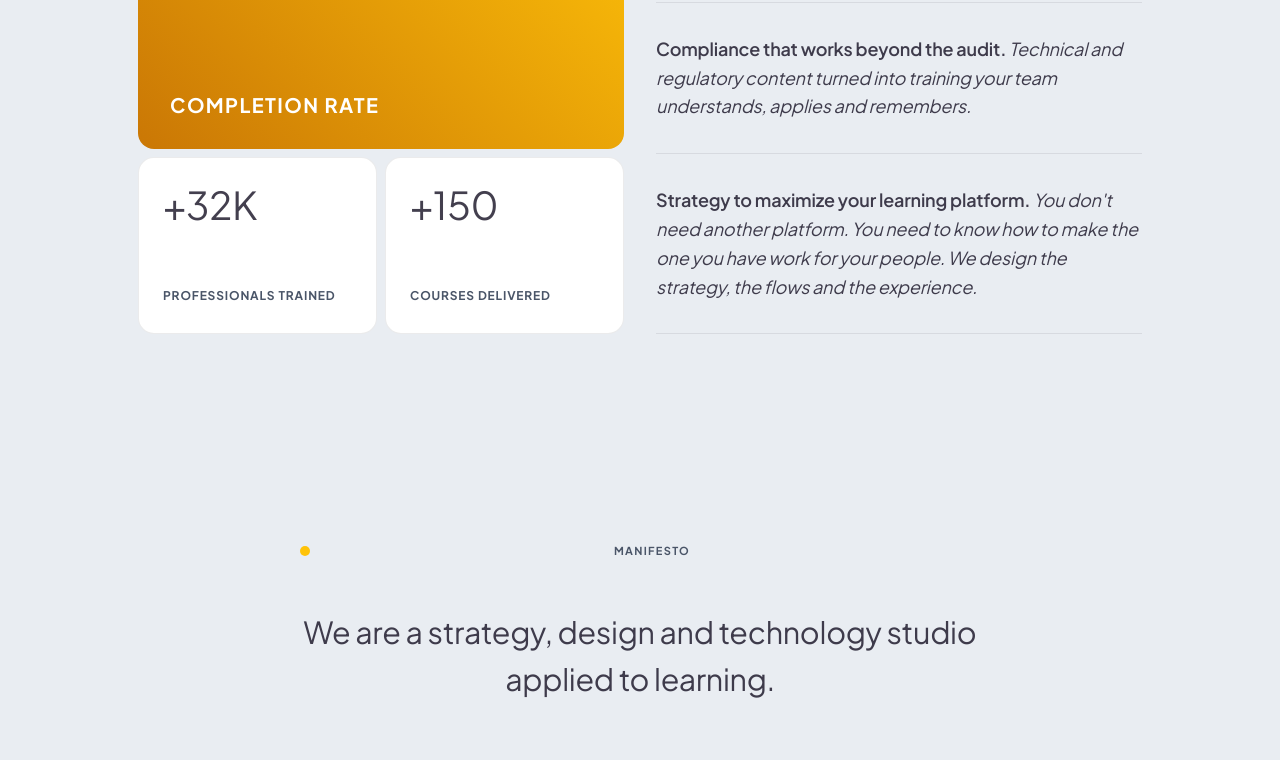
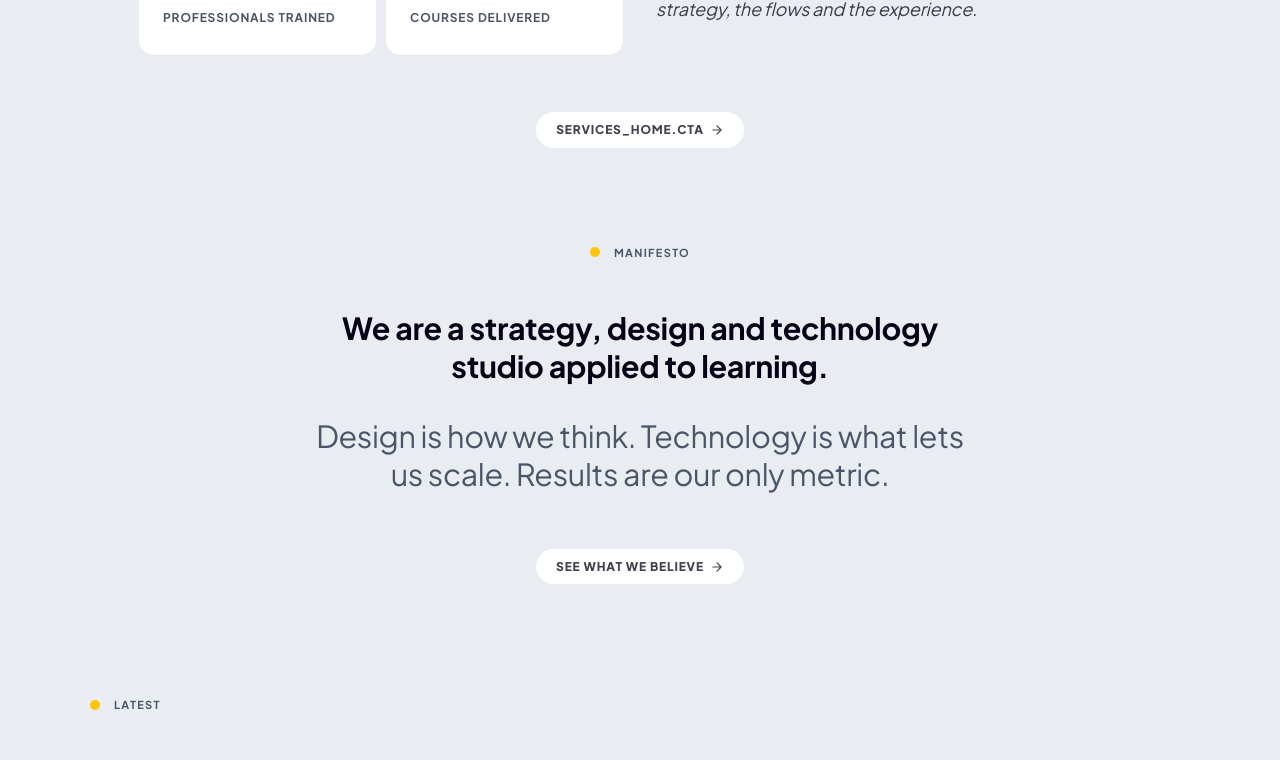
Before and after one commit to christi4ntoro/sdk-web, a Next.js app: page / in a window 1280 px wide. Shown: the part 1840-2600 px from the top of the page. Built offline with nearby package versions, Linux system fonts and the light colour scheme.

Commit message:
feat: home complete

```diff
--- a/app/globals.css
+++ b/app/globals.css
@@ -66,23 +66,23 @@
 /* THEME */
 @media (prefers-color-scheme: dark) {
   :root:not([data-theme="light"]) {
-    --dk-surface:    #080216;
-    --dk-surface-hi: #2e254b;
-    --dk-border:     rgba(249, 250, 252, 0.12);
-    --text-main:     rgba(249, 250, 252, 0.76);
-    --text-hi:       #F9FAFC;
+    --dk-surface:     #080216;
+    --dk-surface-hi:  #2e254b;
+    --dk-border:      rgba(249, 250, 252, 0.12);
+    --text-main:      rgba(249, 250, 252, 0.76);
+    --text-hi:        #F9FAFC;
     --text-highlight: #ca7705;
-    --footer-text:   rgba(249, 250, 252, 0.4);
+    --footer-text:    rgba(249, 250, 252, 0.4);
   }
 }
 
 [data-theme="dark"] {
   /* Inherits from the dark media query values above */
-  --dk-secondary:  #a3aad5;
-  --dk-surface:    #080216;
-  --dk-surface-hi: #2c2346;
-  --text-main:     rgba(249, 250, 252, 0.674);
-  --text-hi:       #F9FAFC;
+  --dk-secondary:   #a3aad5;
+  --dk-surface:     #080216;
+  --dk-surface-hi:  #2c2346;
+  --text-main:      rgba(249, 250, 252, 0.674);
+  --text-hi:        #F9FAFC;
   --text-highlight: #FFC309;
 }
 
@@ -265,7 +265,9 @@ p, li { margin-bottom: 1rem; }
    ============================================ */
 
 .btn-primary,
-.btn-ghost {
+.btn-ghost,
+button.dk-cta-submit,
+button.dk-contact-submit {
   font-size: var(--dk-fs-xs);
   font-weight: var(--dk-fw-black);
   letter-spacing: var(--dk-ls-ui);
@@ -328,19 +330,15 @@ p, li { margin-bottom: 1rem; }
   border-top: 3px solid transparent;
   transition: border-color 0.2s;
 }
-.blog-card-link:hover {
-  border-top-color: var(--dk-accent);
-}
 
 /* ============================================
    FORM ELEMENTS
    ============================================ */
 
 .dk-input {
-  font-family: var(--font-sans);
-  font-size: var(--dk-fs-sm);
+  font-size: var(--dk-fs-md);
   background: rgba(255, 255, 255, 0.06);
-  border: 1px solid rgba(255, 255, 255, 0.12);
+  border: 1px solid var(--dk-secondary);
   color: var(--dk-white);
   padding: 0.85rem 1rem;
   border-radius: 3px;
@@ -354,7 +352,7 @@ p, li { margin-bottom: 1rem; }
   outline-offset: 2px;
 }
 .dk-input::placeholder {
-  color: rgba(255, 255, 255, 0.25);
+  color: var(--text-main);
 }
 
 .dk-input-select {
@@ -366,12 +364,8 @@ p, li { margin-bottom: 1rem; }
 }
 
 .dk-field-label {
-  font-family: var(--font-sans);
-  font-size: 0.68rem;
-  font-weight: 700;
-  letter-spacing: var(--dk-ls-wide);
-  text-transform: uppercase;
-  color: rgba(255, 255, 255, 0.38);
+  font-size: var(--dk-fs-md);
+  color: var(--dk-secondary);
   margin-bottom: 0.4rem;
   display: block;
 }
@@ -379,14 +373,14 @@ p, li { margin-bottom: 1rem; }
 /* Form elements: dark mode overrides */
 [data-theme="dark"] .dk-input {
   background: var(--dk-dark);
-  color: var(--dk-surface);
+  color: var(--dk-secondary) !important;
   border-color: var(--dk-border);
 }
 [data-theme="dark"] .dk-input::placeholder {
   color: var(--dk-secondary);
 }
 [data-theme="dark"] .dk-field-label {
-  color: var(--dk-secondary);
+  color: var(--text-hi);
 }
 
 @media (prefers-color-scheme: dark) {
@@ -399,7 +393,7 @@ p, li { margin-bottom: 1rem; }
     color: var(--dk-secondary);
   }
   :root:not([data-theme="light"]) .dk-field-label {
-    color: var(--dk-secondary);
+    color: var(--text-hi);
   }
 }
 
@@ -429,53 +423,51 @@ p, li { margin-bottom: 1rem; }
   .dk-footer-brand {
     display: flex;
     flex-direction: column;
+    align-items: flex-start;
     gap: 1.25rem;
   }
 
   .dk-footer-seed {
-    max-width: 280px;
-  }
-
+    max-width: 320px;
+  }
   .dk-footer-seed p {
     font-size: var(--dk-fs-sm);
-    color: var(--dk-footer-text);
+    line-height: var(--dk-lh-tight);
   }
 
   .dk-footer-nav {
     display: flex;
     flex-direction: column;
-    gap: 1rem;
+    gap: .5rem;
   }
 
   .dk-footer-link {
-    font-family: var(--font-sans);
-    font-size: var(--dk-fs-tiny);
-    font-weight: 600;
+    font-size: var(--dk-fs-xs);
     letter-spacing: var(--dk-ls-ui);
+    font-weight: var(--dk-fw-medium);
     text-transform: uppercase;
     text-decoration: none;
+    color: var(--text-main);
+    transition: color 0.2s;
+  }
+  .dk-footer-link:hover {
+    color: var(--text-hi);
+  }
+
+  .dk-footer-contact {
+    display: inline-flex;
+    gap: 1rem;
+  }
+
+  .dk-footer-email {
+    font-size: var(--dk-fs-sm);
     color: var(--dk-footer-text);
-    transition: color 0.2s;
-  }
-  .dk-footer-link:hover {
-    color: var(--dk-footer-text-hi);
-  }
-
-  .dk-footer-contact {
-    display: flex;
-    flex-direction: column;
-    gap: 1rem;
-  }
-
-  .dk-footer-email {
-    font-size: var(--dk-fs-xs);
-    color: var(--dk-footer-text);
-    text-decoration: none;
+    text-decoration: underline;
     transition: color 0.2s;
     letter-spacing: var(--dk-ls-normal);
   }
   .dk-footer-email:hover {
-    color: var(--dk-footer-text-hi);
+    color: var(--text-hi);
   }
 
   .dk-footer-social {
@@ -495,43 +487,41 @@ p, li { margin-bottom: 1rem; }
   .dk-footer-social-link {
     display: flex;
     align-items: center;
-    color: var(--dk-footer-ctrl-text);
-    opacity: 0.6;
     transition: opacity 0.2s;
     text-decoration: none;
   }
   .dk-footer-social-link:hover {
     opacity: 1;
+    color: var(--text-hi);
   }
 
   .dk-footer-theme-btn {
     background: none;
-    border: 1px solid var(--dk-footer-ctrl-border);
+    border: 1px solid var(--dk-secondary);
     border-radius: 9999px;
-    padding: 0.4rem 0.75rem;
+    padding: 0.4rem 0.5rem;
     cursor: pointer;
     display: flex;
     align-items: center;
     justify-content: center;
     color: var(--dk-footer-ctrl-text);
-    transition: color 0.2s, border-color 0.2s;
+    transition: opacity 0.2s;
+    width: 40px;
   }
   .dk-footer-theme-btn:hover {
-    color: var(--dk-footer-text-hi);
-    border-color: var(--dk-footer-text);
+    opacity: .48;
   }
 
   .dk-footer-select {
-    font-family: var(--font-sans);
     font-size: var(--dk-fs-tiny);
     font-weight: 600;
     letter-spacing: var(--dk-ls-ui);
     text-transform: uppercase;
-    background-color: var(--dk-footer-ctrl-bg);
-    color: var(--dk-footer-ctrl-text);
-    border: 1px solid var(--dk-footer-ctrl-border);
-    border-radius: 3px;
-    padding: 0.4rem 2rem 0.4rem 0.75rem;
+    background: transparent;
+    color: var(--text-main);
+    border: 1px solid var(--dk-secondary);
+    border-radius: 20px;
+    padding: .4rem 2rem .4rem 1.25rem;
     cursor: pointer;
     outline: none;
     appearance: none;
@@ -551,7 +541,7 @@ p, li { margin-bottom: 1rem; }
   }
 
   .dk-footer-bottom {
-    border-top: 1px solid var(--dk-footer-divider);
+    border-top: 2px solid color-mix(in srgb, var(--dk-secondary) 16%, transparent);
     padding-top: 1.5rem;
     display: flex;
     justify-content: space-between;
@@ -561,9 +551,8 @@ p, li { margin-bottom: 1rem; }
   }
 
   .dk-footer-legal {
-    font-size: 0.68rem;
-    color: var(--dk-footer-legal);
-    letter-spacing: var(--dk-ls-normal);
+    font-size: var(--dk-fs-sm);
+    color: var(--dk-secondary);
   }
 
   /* ============================================
@@ -586,21 +575,21 @@ p, li { margin-bottom: 1rem; }
 }
 
 .dk-hero-h1 {
-  font-size: clamp(2.5rem, 6vw, 5rem);
+  font-size: clamp(3rem, 6vw, 4rem);
   line-height: 1;
   letter-spacing: var(--dk-ls-tight);
   color: var(--text-hi);
-  max-width: 880px;
-  margin-bottom: 2.25rem;
+  max-width: 1100px;
+  margin-bottom: 1.5rem;
 }
 
 .dk-hero-sub {
   font-size: clamp(1.5rem, 2vw, 1.75rem);
-  font-weight: var(--dk-fw-bold);
+  font-weight: var(--dk-fw-normal);
   color: var(--dk-secondary);
   line-height: 1.2;
   max-width: 800;
-  margin: 0 auto 4rem;
+  margin: 0 auto 2rem;
 }
 
 .dk-hero-ctas {
@@ -618,8 +607,9 @@ p, li { margin-bottom: 1rem; }
 }
 
 .dk-em {
-  color: var(--text-highlight);
-  font-style: italic;
+  color: var(--dk-secondary);
+  font-size: clamp(1.75rem, 6vw, 2.5rem);
+  font-weight: var(--dk-fw-bold);
 }
 
 /* ============================================
@@ -627,13 +617,13 @@ p, li { margin-bottom: 1rem; }
    ============================================ */
 
 .dk-services-section {
-  padding: 5rem 1.25rem;
+  padding: 0 1.25rem 2rem;
   max-width: 1100px;
   margin: 0 auto;
 }
 
 @media (min-width: 769px) {
-  .dk-services-section { padding: 5rem 3rem; }
+  .dk-services-section { padding: 0 3rem 3rem; }
 }
 
 .dk-services-label {
@@ -706,12 +696,11 @@ p, li { margin-bottom: 1rem; }
 }
 
 .dk-numbers-value-sm {
-  font-family: var(--font-display);
   font-size: clamp(2.25rem, 3vw, 3rem);
   font-weight: 400;
   line-height: 1;
-  margin-bottom: 0.5rem;
-  color: var(--dk-dark);
+  margin-bottom: 1.5rem;
+  color: var(--text-hi);
 }
 
 .dk-numbers-label {
@@ -739,17 +728,12 @@ p, li { margin-bottom: 1rem; }
 }
 
 .dk-service-item {
-  padding: 2rem 0;
-  border-top: 1px solid var(--dk-border);
-}
-
-.dk-service-item:last-child {
-  border-bottom: 1px solid var(--dk-border);
+  padding: 0 0 1rem;
 }
 
 .dk-service-item-title {
   font-weight: 600;
-  color: var(--dk-dark);
+  color: var(--text-hi);
 }
 
 .dk-service-item-desc {
@@ -763,11 +747,6 @@ p, li { margin-bottom: 1rem; }
 
   .dk-clients-section {
     padding: 3rem 1.25rem 6rem;
-  }
-
-  @media (min-width: 769px) {
-    .dk-clients-section {
-    }
   }
 
   .dk-clients-inner {
@@ -821,19 +800,19 @@ p, li { margin-bottom: 1rem; }
     background-color: #FFFFFF;
   }
 
-  .dk-marquee-logo[data-logo="copa-airlines"]          { mask-image: url('/logos/copa-airlines.svg');          -webkit-mask-image: url('/logos/copa-airlines.svg'); }
-  .dk-marquee-logo[data-logo="avianca"]                { mask-image: url('/logos/avianca.svg');                -webkit-mask-image: url('/logos/avianca.svg'); }
-  .dk-marquee-logo[data-logo="honda"]                  { mask-image: url('/logos/honda.svg');                  -webkit-mask-image: url('/logos/honda.svg'); }
-  .dk-marquee-logo[data-logo="dhl"]                    { mask-image: url('/logos/dhl.svg');                    -webkit-mask-image: url('/logos/dhl.svg'); }
-  .dk-marquee-logo[data-logo="grupo-energia-bogota"]   { mask-image: url('/logos/grupo-energia-bogota.svg');   -webkit-mask-image: url('/logos/grupo-energia-bogota.svg'); }
-  .dk-marquee-logo[data-logo="wingo"]                  { mask-image: url('/logos/wingo.svg');                  -webkit-mask-image: url('/logos/wingo.svg'); }
-  .dk-marquee-logo[data-logo="dane"]                   { mask-image: url('/logos/dane.svg');                   -webkit-mask-image: url('/logos/dane.svg'); }
-  .dk-marquee-logo[data-logo="camara-comercio"]        { mask-image: url('/logos/camara-comercio.svg');        -webkit-mask-image: url('/logos/camara-comercio.svg'); }
+  .dk-marquee-logo[data-logo="copa-airlines"] { mask-image: url('/logos/copa-airlines.svg'); -webkit-mask-image: url('/logos/copa-airlines.svg'); }
+  .dk-marquee-logo[data-logo="avianca"] { mask-image: url('/logos/avianca.svg'); -webkit-mask-image: url('/logos/avianca.svg'); }
+  .dk-marquee-logo[data-logo="honda"] { mask-image: url('/logos/honda.svg'); -webkit-mask-image: url('/logos/honda.svg'); }
+  .dk-marquee-logo[data-logo="dhl"] { mask-image: url('/logos/dhl.svg'); -webkit-mask-image: url('/logos/dhl.svg'); }
+  .dk-marquee-logo[data-logo="grupo-energia-bogota"]   { mask-image: url('/logos/grupo-energia-bogota.svg'); -webkit-mask-image: url('/logos/grupo-energia-bogota.svg'); }
+  .dk-marquee-logo[data-logo="wingo"] { mask-image: url('/logos/wingo.svg'); -webkit-mask-image: url('/logos/wingo.svg'); }
+  .dk-marquee-logo[data-logo="dane"] { mask-image: url('/logos/dane.svg'); -webkit-mask-image: url('/logos/dane.svg'); }
+  .dk-marquee-logo[data-logo="camara-comercio"] { mask-image: url('/logos/camara-comercio.svg'); -webkit-mask-image: url('/logos/camara-comercio.svg'); }
   .dk-marquee-logo[data-logo="konrad-adenauer-stiftung"] { mask-image: url('/logos/konrad-adenauer-stiftung.svg'); -webkit-mask-image: url('/logos/konrad-adenauer-stiftung.svg'); }
-  .dk-marquee-logo[data-logo="morgan-and-morgan"]      { mask-image: url('/logos/morgan-and-morgan.svg');      -webkit-mask-image: url('/logos/morgan-and-morgan.svg'); }
-  .dk-marquee-logo[data-logo="harinera-del-valle"]     { mask-image: url('/logos/harinera-del-valle.svg');     -webkit-mask-image: url('/logos/harinera-del-valle.svg'); }
+  .dk-marquee-logo[data-logo="morgan-and-morgan"] { mask-image: url('/logos/morgan-and-morgan.svg'); -webkit-mask-image: url('/logos/morgan-and-morgan.svg'); }
+  .dk-marquee-logo[data-logo="harinera-del-valle"] { mask-image: url('/logos/harinera-del-valle.svg'); -webkit-mask-image: url('/logos/harinera-del-valle.svg'); }
   .dk-marquee-logo[data-logo="tribunal-electoral-panama"] { mask-image: url('/logos/tribunal-electoral-panama.svg'); -webkit-mask-image: url('/logos/tribunal-electoral-panama.svg'); }
-  .dk-marquee-logo[data-logo="dnp"]                    { mask-image: url('/logos/dnp.svg');                    -webkit-mask-image: url('/logos/dnp.svg'); }
+  .dk-marquee-logo[data-logo="dnp"] { mask-image: url('/logos/dnp.svg'); -webkit-mask-image: url('/logos/dnp.svg'); }
 
   /* ============================================
    STATEMENT
@@ -901,12 +880,16 @@ p, li { margin-bottom: 1rem; }
    ============================================ */
 
    .dk-manifesto-teaser {
-    padding: 8rem 1.25rem;
+    padding: 2rem 1.25rem;
     background: var(--dk-surface);
   }
 
+  .dk-flex {
+    display: flex;
+  }
+
   @media (min-width: 769px) {
-    .dk-manifesto-teaser { padding: 8rem 3rem; }
+    .dk-manifesto-teaser { padding: 3rem 3rem; }
   }
 
   .dk-manifesto-teaser-inner {
@@ -921,12 +904,10 @@ p, li { margin-bottom: 1rem; }
   }
 
   .dk-manifesto-teaser-text {
-    font-family: var(--font-display);
     font-size: clamp(1.4rem, 2.5vw, 1.9rem);
-    font-weight: 400;
-    line-height: 1.55;
-    color: var(--dk-dark);
-    margin-bottom: 3rem;
+    line-height: var(--dk-lh-tight);
+    color: var(--text-hi);
+    margin-bottom: 2rem;
     letter-spacing: var(--dk-ls-body);
   }
 
@@ -935,16 +916,27 @@ p, li { margin-bottom: 1rem; }
    ============================================ */
 
 .dk-cta-section {
-  padding: 7rem 1.25rem;
+  padding: 3rem 1.25rem;
 }
 
 @media (min-width: 769px) {
-  .dk-cta-section { padding: 7rem 3rem; }
+  .dk-cta-section { padding: 3rem 3rem; }
+}
+
+.dk-cta-link,
+.dk-contact-link {
+  display: flex;
+  width: 100%;
+  justify-content: center;
+  margin: 1rem 0 0;
 }
 
 .dk-cta-container {
-  max-width: 640px;
+  max-width: 720px;
   margin: 0 auto;
+  background: var(--dk-surface-hi);
+  padding: 2rem;
+  border-radius: .75rem;
 }
 
 .dk-cta-success {
@@ -984,7 +976,7 @@ p, li { margin-bottom: 1rem; }
 
 .dk-cta-body {
   font-size: var(--dk-fs-sm);
-  color: rgba(255,255,255,0.45);
+  color: var(--text-hi);
   margin-bottom: 2.75rem;
   line-height: 1.75;
 }
@@ -992,6 +984,7 @@ p, li { margin-bottom: 1rem; }
 .dk-cta-form {
   display: flex;
   flex-direction: column;
+  margin: 2rem 0;
   gap: 1rem;
 }
 
@@ -1002,16 +995,12 @@ p, li { margin-bottom: 1rem; }
 }
 
 .dk-cta-field-label {
-  font-size: var(--dk-fs-tiny);
-  font-weight: 700;
-  letter-spacing: var(--dk-ls-ui);
-  text-transform: uppercase;
-  color: rgba(255,255,255,0.35);
+  font-size: var(--dk-fs-md);
+  color: var(--text-main)
 }
 
 .dk-cta-submit {
   margin-top: 0.75rem;
-  width: 100%;
 }
 
 .dk-cta-submit--loading {
@@ -1019,11 +1008,10 @@ p, li { margin-bottom: 1rem; }
 }
 
 .dk-cta-disclaimer {
-  font-size: var(--dk-fs-tiny);
-  color: rgba(255,255,255,0.22);
-  text-align: center;
+  font-size: var(--dk-fs-sm);
+  color: var(--dk-secondary);
   line-height: 1.6;
-  margin-top: 0.25rem;
+  margin-top: 0.5rem;
 }
 
 .dk-cta-error {
@@ -1042,7 +1030,7 @@ p, li { margin-bottom: 1rem; }
 }
 
 .dk-contact-container {
-  max-width: 680px;
+  max-width: 720px;
   margin: 0 auto;
   padding: 8rem 2rem 7rem;
 }
@@ -1067,8 +1055,6 @@ p, li { margin-bottom: 1rem; }
 }
 
 .dk-contact-lead {
-  font-size: var(--dk-fs-sm);
-  color: rgba(255,255,255,0.42);
   line-height: 1.75;
   margin-bottom: 3.5rem;
 }
@@ -1265,35 +1251,9 @@ p, li { margin-bottom: 1rem; }
 }
 
 .dk-services-cta {
-  background: var(--dk-dark);
-  padding: 6rem 3rem;
-}
-
-.dk-services-cta-inner {
-  max-width: 600px;
-  margin: 0 auto;
-  text-align: center;
-}
-
-.dk-services-cta-heading {
-  font-family: var(--font-display);
-  font-size: clamp(2rem, 3vw, 2.8rem);
-  font-weight: 400;
-  color: var(--dk-white);
-  line-height: 1.2;
-  margin-bottom: 1.25rem;
-}
-
-.dk-services-cta-heading em {
-  color: var(--dk-accent);
-  font-style: italic;
-}
-
-.dk-services-cta-lead {
-  font-size: var(--dk-fs-sm);
-  color: rgba(255,255,255,0.4);
-  margin-bottom: 2.5rem;
-  line-height: 1.75;
+  margin-top: 3.5rem;
+  display: flex;
+  justify-content: center;
 }
 
 /* ============================================
@@ -1892,8 +1852,7 @@ p, li { margin-bottom: 1rem; }
 
 .dk-insights-lead {
   line-height: 1.8;
-  max-width: 480px;
-  margin-bottom: 5rem;
+  margin-bottom: 3rem;
 }
 
 .dk-insights-empty {
@@ -2061,12 +2020,12 @@ p, li { margin-bottom: 1rem; }
    ============================================ */
 
 .dk-latest-section {
-  padding: 8rem 1.25rem;
+  padding: 4rem 1.25rem;
 }
 
 @media (min-width: 769px) {
   .dk-latest-section {
-    padding: 8rem 3rem;
+    padding: 4rem 3rem;
   }
 }
 
@@ -2076,11 +2035,10 @@ p, li { margin-bottom: 1rem; }
 }
 
 .dk-latest-label {
-  margin-bottom: 1.5rem;
+  margin-bottom: 3rem;
 }
 
 .dk-latest-heading {
-  font-family: var(--font-display);
   font-size: clamp(1.8rem, 3.5vw, 2.6rem);
   font-weight: 400;
   line-height: 1.2;
@@ -2167,7 +2125,8 @@ p, li { margin-bottom: 1rem; }
   transform: translateX(4px);
 }
 
-.dk-latest-cta {
+.dk-latest-cta,
+.dk-manifesto-cta {
   margin-top: 3.5rem;
   display: flex;
   justify-content: center;
--- a/components/home/LatestInsights.tsx
+++ b/components/home/LatestInsights.tsx
@@ -34,9 +34,7 @@ export function LatestInsights({ posts }: { posts: PostMeta[] }) {
           {t('latest_insights.label')}
         </div>
         <h2 className="dk-latest-heading">
-          {t('latest_insights.heading_pre')}
-          <br />
-          <em>{t('latest_insights.heading_em')}</em>
+          {t('latest_insights.heading_pre')} <em>{t('latest_insights.heading_em')}</em>
         </h2>
 
         <div className="grid grid-cols-1 md:grid-cols-3 dk-insights-grid">
--- a/components/home/ManifestoTeaser.tsx
+++ b/components/home/ManifestoTeaser.tsx
@@ -9,21 +9,26 @@ export function ManifestoTeaser() {
   return (
     <section className="dk-manifesto-teaser">
       <div className="dk-manifesto-teaser-inner">
+        <div className='dk-flex'>
           <div className="section-label dk-manifesto-teaser-label">
             {t('manifesto_teaser.label')}
           </div>
+        </div>
         <p className="dk-manifesto-teaser-text">
-          {t('manifesto_teaser.p1')}
-          <br /><br />
+          <strong>{t('manifesto_teaser.p1')}</strong>
+        </p>
+        <p className="dk-manifesto-teaser-text">
           <span className="dk-text-mid">
             {t('manifesto_teaser.p2')}
           </span>
         </p>
+        <div className='dk-manifesto-cta'>
           <Link href="/manifesto" className="btn-ghost">
             {t('manifesto_teaser.cta')}
             <svg width="14" height="14" viewBox="0 0 24 24" fill="none" stroke="currentColor" strokeWidth="2" strokeLinecap="round" strokeLinejoin="round" aria-hidden="true"><path d="M5 12h14M12 5l7 7-7 7"/></svg>
           </Link>
         </div>
+      </div>
     </section>
   )
 }
--- a/components/home/Services.tsx
+++ b/components/home/Services.tsx
@@ -1,5 +1,6 @@
 'use client'
 
+import Link from 'next/link'
 import { useLang } from '@/lib/lang-context'
 
 const numbers = [
@@ -48,6 +49,13 @@ export function Services() {
           ))}
         </div>
       </div>
+
+      <div className='dk-services-cta'>
+        <Link href="/services" className="btn-ghost">
+          {t('services_home.cta')}
+          <svg width="14" height="14" viewBox="0 0 24 24" fill="none" stroke="currentColor" strokeWidth="2" strokeLinecap="round" strokeLinejoin="round" aria-hidden="true"><path d="M5 12h14M12 5l7 7-7 7"/></svg>
+        </Link>
+      </div>
     </section>
   )
 }
```
Also changed, not shown: components/contact/ContactForm.tsx (+3 -5 lines), components/home/CTASection.tsx (+3 -5 lines), components/home/Hero.tsx (+4 -3 lines), components/layout/Footer.tsx (+16 -13 lines), locales/en.json (+5 -3 lines), locales/es.json (+11 -8 lines), locales/pt.json (+5 -3 lines). Lines whose indentation alone changed are shown as unchanged.
